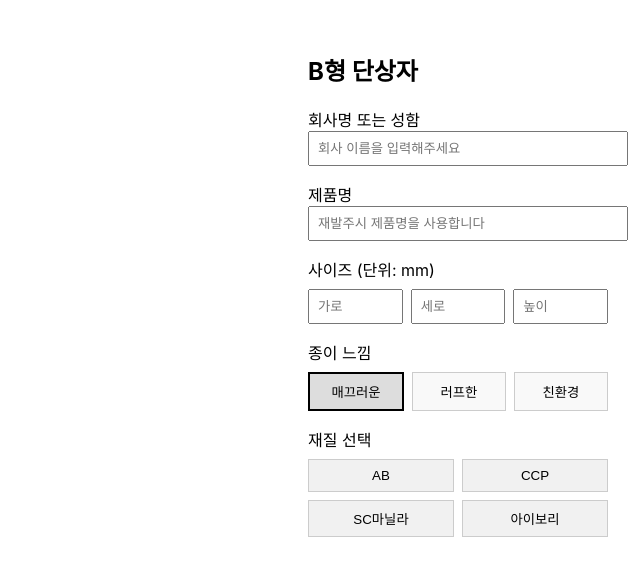
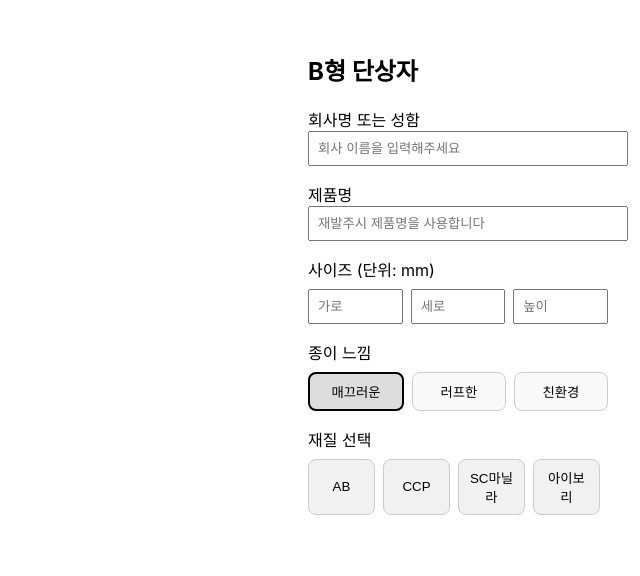
Before and after one commit to YimYoungheun/MTDL-Package, a React (Create React App) app: page / in a window 1280 px wide. Both pictures are taken after a click on the button "매끄러운". Shown: the top 576 px of the page, without its empty margins (640-1280 px from the left). Built offline with nearby package versions, Linux system fonts and the light colour scheme.

Commit message:
종이 선택 나열변경 및 버튼 스타일 변경 App.js

```diff
--- a/src/App.js
+++ b/src/App.js
@@ -75,6 +75,7 @@ function App() {
                   padding: '0.5rem',
                   border: paperFeel === label ? '2px solid black' : '1px solid #ccc',
                   background: paperFeel === label ? '#ddd' : '#f9f9f9',
+                  borderRadius: '0.5rem', // 둥근 버튼 처리
                   cursor: 'pointer',
                 }}
               >
@@ -84,7 +85,7 @@ function App() {
           </div>
         </div>
 
-        {/* 종이 재질 선택지: 해당 종이 느낌에 따라 동적 표시 */}
+        {/* 종이 재질 선택지 */}
         {paperFeel && materialOptions[paperFeel]?.length > 0 && (
           <div style={{ marginBottom: '1rem' }}>
             <label>재질 선택</label>
@@ -97,8 +98,11 @@ function App() {
                     padding: '0.5rem',
                     border: '1px solid #ccc',
                     background: '#f1f1f1',
+                    borderRadius: '0.5rem',
                     cursor: 'pointer',
-                    flex: '1 0 45%',
+                    width: 'calc(25% - 0.5rem)', // 한 줄에 4개 들어가게
+                    minWidth: '60px',
+                    textAlign: 'center',
                   }}
                 >
                   {material}
```
